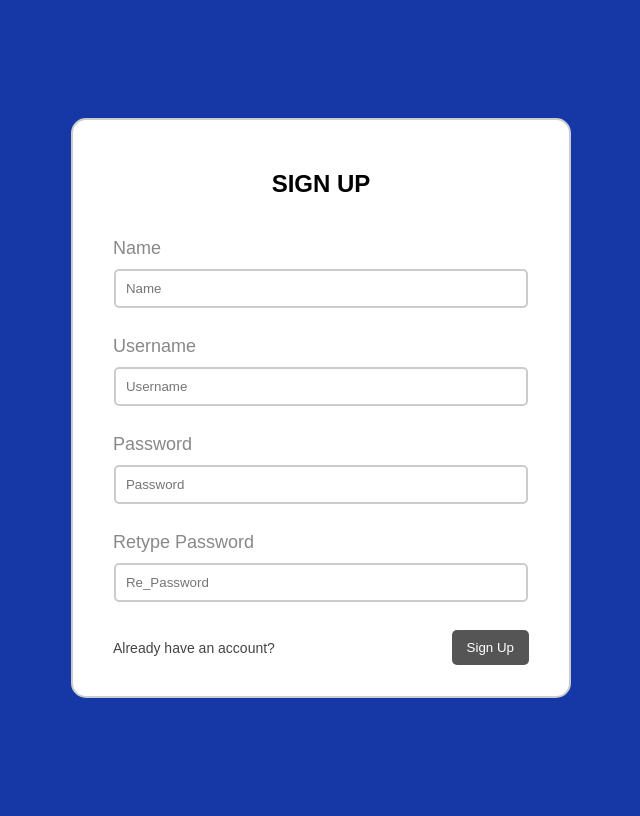
After one commit to shakiliitju/JU-Medical-Management-System, a PHP site: page /php/signup.php in a window 1280 px wide. The commit adds this page. Shown: the whole page, without its empty margins (319-959 px from the left). Run offline with PHP 8.4, Linux system fonts and the light colour scheme.

Commit message:
create account add

```diff
--- a/Database/test_db.sql
+++ b/Database/test_db.sql
@@ -4,7 +4,7 @@
 --
 -- Host: 127.0.0.1
 -- Generation Time: Oct 29, 2019 at 05:48 AM
--- Server version: 10.4.6-MariaDB
+-- Server version: 10.4.6
 -- PHP Version: 7.3.9
 
 SET SQL_MODE = "NO_AUTO_VALUE_ON_ZERO";
--- a/css/book.css
+++ b/css/book.css
@@ -19,6 +19,12 @@
     font-size: 3rem;
 }
 
+.book .row form h2{
+    color:var(--black);
+    text-align: left;
+    font-size: 2rem;
+}
+
 .book .row form .box{
     width: 100%;
     margin:1rem 0;
--- a/css/php-style.css
+++ b/css/php-style.css
@@ -1,5 +1,5 @@
 body {
-	background: #163da7;
+	background: #1638a7;
 	display: flex;
 	justify-content: center;
 	align-items: center;
@@ -60,21 +60,27 @@ button:hover{
    margin: 20px auto;
 }
 
+.success {
+   background: #D4EDDA;
+   color: #40754C;
+   padding: 10px;
+   width: 95%;
+   border-radius: 5px;
+   margin: 20px auto;
+}
+
 h1 {
 	text-align: center;
 	color: #fff;
 }
 
-a {
-	float: right;
-	background: #555;
-	padding: 10px 15px;
-	color: #fff;
-	border-radius: 5px;
-	margin-right: 10px;
-	border: none;
+.ca {
+	font-size: 14px;
+	display: inline-block;
+	padding: 10px;
 	text-decoration: none;
+	color: #444;
 }
-a:hover{
-	opacity: .7;
+.ca:hover {
+	text-decoration: underline;
 }
--- a/html/book.html
+++ b/html/book.html
@@ -50,9 +50,13 @@
     <div class="row">
         <form action="">
             <h3>book appointment</h3>
+            <h2>Your Name</h2>
             <input type="text" placeholder="your name" class="box">
+            <h2>Your Phone Number</h2>
             <input type="number" placeholder="your number" class="box">
+            <h2>Your Email</h2>
             <input type="email" placeholder="your email" class="box">
+            <h2>Date</h2>
             <input type="date" class="box">
             <input type="submit" value="book now" class="btn">
         </form>
--- a/php/index.php
+++ b/php/index.php
@@ -20,6 +20,7 @@
      	<input type="password" name="password" placeholder="Password"><br>
 
      	<button type="submit">Login</button>
+        <a href="signup.php" class="ca">Create an account</a>
      </form>
 </body>
 </html>
--- a/php/login.php
+++ b/php/login.php
@@ -21,6 +21,10 @@ if (isset($_POST['uname']) && isset($_POST['password'])) {
         header("Location: index.php?error=Password is required");
 	    exit();
 	}else{
+		// hashing the password
+        $pass = md5($pass);
+
+
 		$sql = "SELECT * FROM users WHERE user_name='$uname' AND password='$pass'";
 
 		$result = mysqli_query($conn, $sql);
--- /dev/null
+++ b/php/signup.php
@@ -0,0 +1,57 @@
+<!DOCTYPE html>
+<html>
+<head>
+	<title>SIGN UP</title>
+	<link rel="stylesheet" type="text/css" href="/css/php-style.css">
+</head>
+<body>
+     <form action="signup-check.php" method="post">
+     	<h2>SIGN UP</h2>
+     	<?php if (isset($_GET['error'])) { ?>
+     		<p class="error"><?php echo $_GET['error']; ?></p>
+     	<?php } ?>
+
+          <?php if (isset($_GET['success'])) { ?>
+               <p class="success"><?php echo $_GET['success']; ?></p>
+          <?php } ?>
+
+          <label>Name</label>
+          <?php if (isset($_GET['name'])) { ?>
+               <input type="text"
+                      name="name"
+                      placeholder="Name"
+                      value="<?php echo $_GET['name']; ?>"><br>
+          <?php }else{ ?>
+               <input type="text"
+                      name="name"
+                      placeholder="Name"><br>
+          <?php }?>
+
+          <label>Username</label>
+          <?php if (isset($_GET['uname'])) { ?>
+               <input type="text"
+                      name="uname"
+                      placeholder="User Name"
+                      value="<?php echo $_GET['uname']; ?>"><br>
+          <?php }else{ ?>
+               <input type="text"
+                      name="uname"
+                      placeholder="Username"><br>
+          <?php }?>
+
+
+     	<label>Password</label>
+     	<input type="password"
+                 name="password"
+                 placeholder="Password"><br>
+
+          <label>Retype Password</label>
+          <input type="password"
+                 name="re_password"
+                 placeholder="Re_Password"><br>
+
+     	<button type="submit">Sign Up</button>
+          <a href="index.php" class="ca">Already have an account?</a>
+     </form>
+</body>
+</html>
```
Also changed, not shown: php/signup-check.php (added, +73 -0 lines), php/book.php (added).
